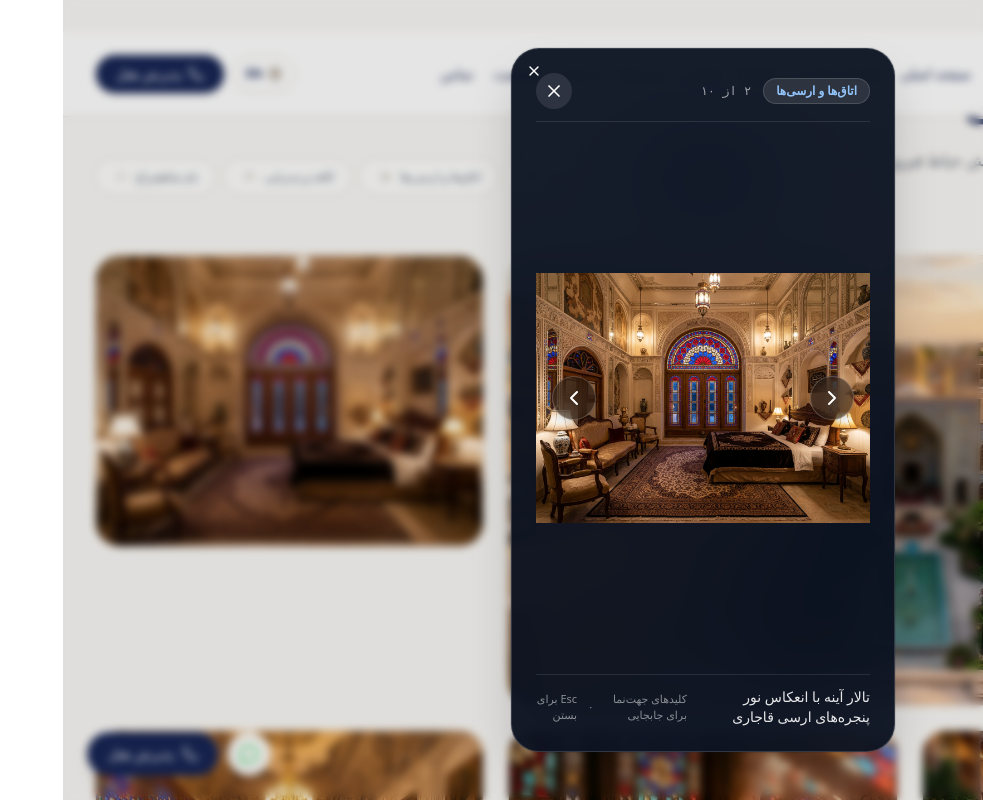
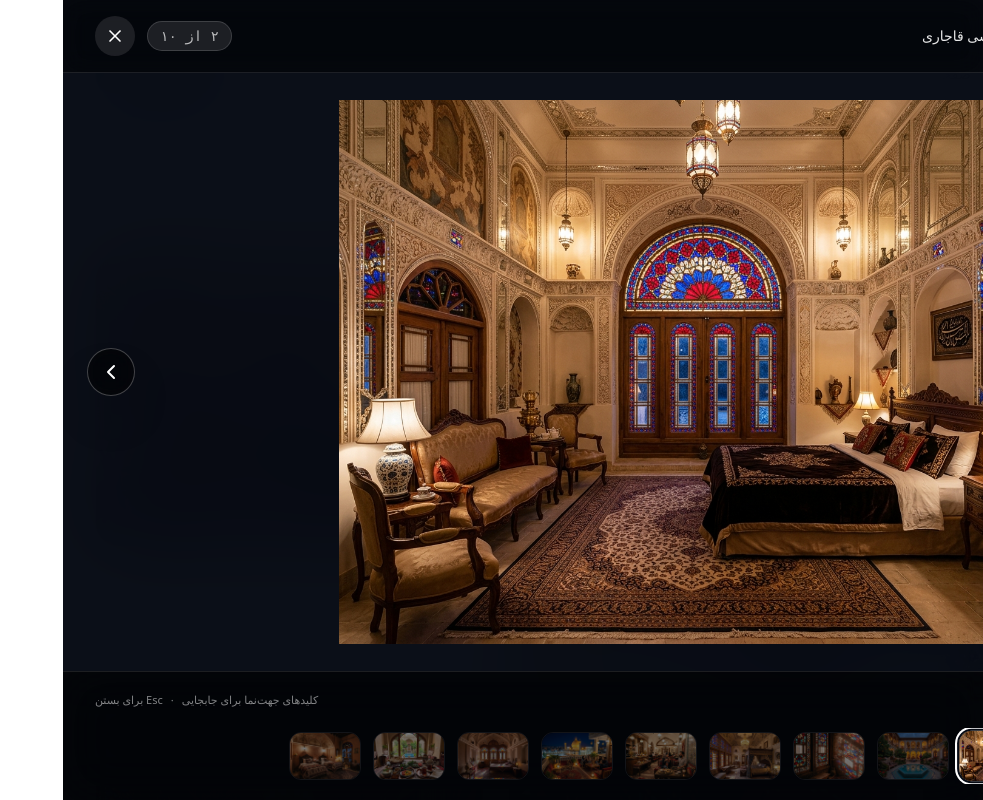
Before and after one commit to Yekt4/GoleGandomHotel, a Next.js app: page / in a window 1280 px wide. Both pictures are taken after a click on the button 226 px from the left and 7740 px from the top of the page. Shown: the part 7340-8140 px from the top of the page, without its empty margins (297-1280 px from the left). Built offline with nearby package versions, Linux system fonts and the light colour scheme; a web font is replaced by a local one.

Commit message:
feat(gallery): add full-screen interactive gallery viewer with filmstrip and touch swipe

```diff
--- a/src/components/GallerySection.tsx
+++ b/src/components/GallerySection.tsx
@@ -1,12 +1,7 @@
 "use client";
 
-import React, { useState, useEffect, useCallback, useMemo } from "react";
+import React, { useState, useEffect, useCallback, useMemo, useRef } from "react";
 import Image from "next/image";
-import {
-  Dialog,
-  DialogContent,
-  DialogTitle,
-} from "@/components/ui/dialog";
 import { ChevronLeft, ChevronRight, X, Maximize2 } from "lucide-react";
 import { useLanguage } from "@/context/LanguageContext";
 import { translations } from "@/lib/translations";
@@ -18,6 +13,8 @@ export function GallerySection() {
 
   const [filter, setFilter] = useState<string>("all");
   const [lightboxIndex, setLightboxIndex] = useState<number | null>(null);
+  const [touchStart, setTouchStart] = useState<number | null>(null);
+  const activeThumbRef = useRef<HTMLButtonElement | null>(null);
 
   const filteredItems = useMemo(() => {
     return filter === "all"
@@ -42,6 +39,28 @@ export function GallerySection() {
     if (lightboxIndex === null) return;
     setLightboxIndex((lightboxIndex - 1 + filteredItems.length) % filteredItems.length);
   }, [lightboxIndex, filteredItems.length]);
+
+  // Lock body scroll when gallery is active
+  useEffect(() => {
+    if (lightboxIndex !== null) {
+      const originalOverflow = document.body.style.overflow;
+      document.body.style.overflow = "hidden";
+      return () => {
+        document.body.style.overflow = originalOverflow;
+      };
+    }
+  }, [lightboxIndex]);
+
+  // Auto-scroll active thumbnail into view
+  useEffect(() => {
+    if (lightboxIndex !== null && activeThumbRef.current) {
+      activeThumbRef.current.scrollIntoView({
+        behavior: "smooth",
+        block: "nearest",
+        inline: "center",
+      });
+    }
+  }, [lightboxIndex]);
 
   // Keyboard navigation
   useEffect(() => {
@@ -70,6 +89,29 @@ export function GallerySection() {
     window.addEventListener("keydown", handleKeyDown);
     return () => window.removeEventListener("keydown", handleKeyDown);
   }, [lightboxIndex, showNext, showPrev, isEn]);
+
+  // Touch swipe support for mobile
+  const handleTouchStart = (e: React.TouchEvent) => {
+    setTouchStart(e.targetTouches[0].clientX);
+  };
+
+  const handleTouchEnd = (e: React.TouchEvent) => {
+    if (touchStart === null) return;
+    const touchEnd = e.changedTouches[0].clientX;
+    const diff = touchStart - touchEnd;
+    if (Math.abs(diff) > 40) {
+      if (diff > 0) {
+        // Swiped left
+        if (isEn) showNext();
+        else showNext();
+      } else {
+        // Swiped right
+        if (isEn) showPrev();
+        else showPrev();
+      }
+    }
+    setTouchStart(null);
+  };
 
   // Count items per category
   const getCategoryCount = (categoryId: string) => {
@@ -200,42 +242,52 @@ export function GallerySection() {
         </div>
       </div>
 
-      {/* Modern Minimalist Lightbox Modal */}
+      {/* Full-Screen Immersive Interactive Photo Gallery Viewer */}
       {lightboxIndex !== null && (
-        <Dialog open={true} onOpenChange={() => closeLightbox()}>
-          <DialogContent
-            className="max-w-5xl w-[96vw] max-h-[92vh] p-4 sm:p-6 bg-[#0a1120]/95 backdrop-blur-2xl border border-white/15 text-white overflow-hidden rounded-[28px] shadow-2xl flex flex-col justify-between"
-            aria-describedby={undefined}
+        <div
+          role="dialog"
+          aria-modal="true"
+          aria-label={filteredItems[lightboxIndex]?.title || "Gallery Viewer"}
+          className="fixed inset-0 z-50 bg-[#070b14]/98 backdrop-blur-2xl flex flex-col justify-between text-white select-none animate-in fade-in duration-200"
         >
-            <DialogTitle className="sr-only">
-              {filteredItems[lightboxIndex].title}
-            </DialogTitle>
-
-            {/* Lightbox Header Bar */}
-            <div className="flex items-center justify-between z-20 pb-3 border-b border-white/10">
-              <div className="flex items-center gap-3">
-                <span className="text-xs font-semibold px-3 py-1 rounded-full bg-white/10 text-[#93c5fd] border border-white/15">
+          {/* Top Bar: Title, Counter & Close */}
+          <div className="relative z-20 w-full px-4 sm:px-8 py-4 flex items-center justify-between border-b border-white/10 bg-black/40 backdrop-blur-md">
+            <div className={`flex items-center gap-3.5 max-w-[70%] ${isEn ? "text-left" : "text-right"}`}>
+              <span className="text-xs font-semibold px-3 py-1 rounded-full bg-white/15 text-[#93c5fd] border border-white/20 whitespace-nowrap">
                 {filteredItems[lightboxIndex].categoryName}
               </span>
-                <span className="text-xs text-white/60 font-mono">
+              <p className="text-xs sm:text-sm font-medium text-white/90 truncate hidden sm:block">
+                {filteredItems[lightboxIndex].title}
+              </p>
+            </div>
+
+            <div className="flex items-center gap-3">
+              {/* Photo Counter */}
+              <span className="text-xs sm:text-sm font-mono text-white/70 bg-white/10 px-3 py-1 rounded-full border border-white/15">
                 {formatNumber(lightboxIndex + 1)} {t.gallery.of} {formatNumber(filteredItems.length)}
               </span>
-              </div>
 
               {/* Close Button */}
               <button
                 type="button"
                 onClick={closeLightbox}
-                className="w-9 h-9 rounded-full bg-white/10 hover:bg-white/25 text-white flex items-center justify-center transition-colors cursor-pointer focus-visible:outline-2 focus-visible:outline-white"
+                className="w-10 h-10 rounded-full bg-white/10 hover:bg-white/25 text-white flex items-center justify-center transition-all cursor-pointer focus-visible:outline-2 focus-visible:outline-white hover:scale-105"
                 aria-label={t.gallery.close}
                 title={t.gallery.close}
               >
                 <X className="w-5 h-5" />
               </button>
             </div>
+          </div>
 
-            {/* Main Image Stage */}
-            <div className="relative w-full h-[55vh] sm:h-[65vh] my-auto flex items-center justify-center select-none">
+          {/* Main Stage: Large High-Fidelity Image with Next / Prev */}
+          <div
+            onTouchStart={handleTouchStart}
+            onTouchEnd={handleTouchEnd}
+            className="relative flex-1 w-full flex items-center justify-center p-2 sm:p-6 overflow-hidden touch-pan-y"
+          >
+            {/* Main Stage Image */}
+            <div className="relative w-full h-full max-h-[62vh] sm:max-h-[68vh] flex items-center justify-center">
               <Image
                 src={filteredItems[lightboxIndex].src}
                 alt={filteredItems[lightboxIndex].title}
@@ -244,22 +296,24 @@ export function GallerySection() {
                 className="object-contain"
                 sizes="100vw"
               />
+            </div>
 
-              {/* Navigation Buttons */}
+            {/* Left Navigation Button */}
             <button
               type="button"
-                onClick={isEn ? showPrev : showPrev}
-                className="absolute top-1/2 -translate-y-1/2 left-2 sm:left-4 w-11 h-11 rounded-full bg-black/40 hover:bg-black/70 backdrop-blur-md border border-white/20 text-white flex items-center justify-center transition-all z-20 cursor-pointer shadow-lg hover:scale-105 focus-visible:outline-2 focus-visible:outline-white"
+              onClick={isEn ? showPrev : showNext}
+              className="absolute top-1/2 -translate-y-1/2 left-3 sm:left-6 w-12 h-12 rounded-full bg-black/50 hover:bg-black/85 backdrop-blur-md border border-white/25 text-white flex items-center justify-center transition-all z-20 cursor-pointer shadow-2xl hover:scale-110 focus-visible:outline-2 focus-visible:outline-white"
               aria-label={isEn ? t.gallery.prev : t.gallery.next}
               title={isEn ? t.gallery.prev : t.gallery.next}
             >
               <ChevronLeft className="w-6 h-6" />
             </button>
 
+            {/* Right Navigation Button */}
             <button
               type="button"
-                onClick={isEn ? showNext : showNext}
-                className="absolute top-1/2 -translate-y-1/2 right-2 sm:right-4 w-11 h-11 rounded-full bg-black/40 hover:bg-black/70 backdrop-blur-md border border-white/20 text-white flex items-center justify-center transition-all z-20 cursor-pointer shadow-lg hover:scale-105 focus-visible:outline-2 focus-visible:outline-white"
+              onClick={isEn ? showNext : showPrev}
+              className="absolute top-1/2 -translate-y-1/2 right-3 sm:right-6 w-12 h-12 rounded-full bg-black/50 hover:bg-black/85 backdrop-blur-md border border-white/25 text-white flex items-center justify-center transition-all z-20 cursor-pointer shadow-2xl hover:scale-110 focus-visible:outline-2 focus-visible:outline-white"
               aria-label={isEn ? t.gallery.next : t.gallery.prev}
               title={isEn ? t.gallery.next : t.gallery.prev}
             >
@@ -267,20 +321,52 @@ export function GallerySection() {
             </button>
           </div>
 
-            {/* Caption and Keyboard Shortcuts Hint */}
-            <div className={`pt-3 border-t border-white/10 flex flex-col sm:flex-row items-center justify-between gap-2 ${isEn ? "text-left" : "text-right"}`}>
-              <p className="text-xs sm:text-sm font-medium text-white/90">
+          {/* Bottom Bar: Caption + Interactive Filmstrip Thumbnails */}
+          <div className="relative z-20 w-full bg-black/60 backdrop-blur-xl border-t border-white/10 pt-3 pb-4 px-4 sm:px-8 flex flex-col gap-3">
+            {/* Active Photo Caption Title */}
+            <div className={`w-full flex items-center justify-between ${isEn ? "text-left" : "text-right"}`}>
+              <p className="text-xs sm:text-sm font-medium text-white/95 truncate">
                 {filteredItems[lightboxIndex].title}
               </p>
-
-              <div className="hidden sm:flex items-center gap-3 text-[11px] text-white/50">
+              <div className="hidden sm:flex items-center gap-2 text-[11px] text-white/50 flex-shrink-0">
                 <span>{t.gallery.arrowsHint}</span>
                 <span>·</span>
                 <span>{t.gallery.escHint}</span>
               </div>
             </div>
-          </DialogContent>
-        </Dialog>
+
+            {/* Filmstrip / Thumbnail Row: Browse Entire Gallery Directly */}
+            <div
+              className="w-full flex items-center justify-start sm:justify-center gap-2.5 sm:gap-3 overflow-x-auto py-1 scrollbar-none [scrollbar-width:none]"
+            >
+              {filteredItems.map((thumbItem, thumbIdx) => {
+                const isCurrent = thumbIdx === lightboxIndex;
+                return (
+                  <button
+                    key={thumbItem.id}
+                    ref={isCurrent ? activeThumbRef : null}
+                    type="button"
+                    onClick={() => setLightboxIndex(thumbIdx)}
+                    aria-label={thumbItem.title}
+                    className={`relative flex-shrink-0 w-14 sm:w-18 h-10 sm:h-12 rounded-lg sm:rounded-xl overflow-hidden cursor-pointer transition-all duration-300 ${
+                      isCurrent
+                        ? "ring-2 ring-white ring-offset-2 ring-offset-[#070b14] scale-105 opacity-100 shadow-lg"
+                        : "opacity-45 hover:opacity-90 border border-white/15"
+                    }`}
+                  >
+                    <Image
+                      src={thumbItem.src}
+                      alt={thumbItem.title}
+                      fill
+                      sizes="72px"
+                      className="object-cover"
+                    />
+                  </button>
+                );
+              })}
+            </div>
+          </div>
+        </div>
       )}
     </section>
   );
```
Lines whose indentation alone changed are shown as unchanged.
